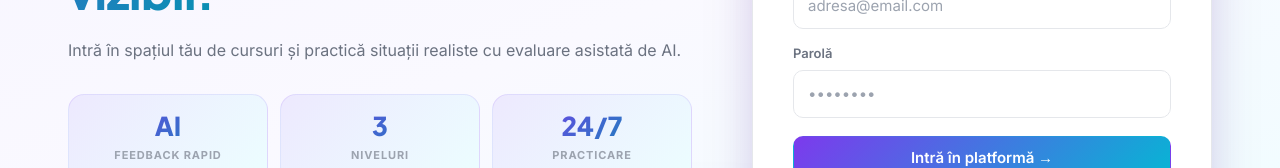
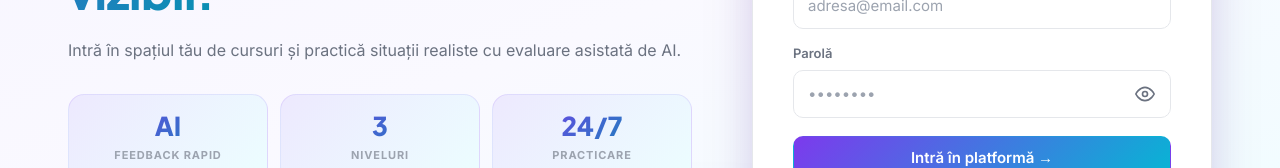
Before and after one commit to CatalinTornea/becomebetter-learning, a Next.js app in the folder apps/web/: page /auth/login in a window 1280 px wide. Shown: the part 418-586 px from the top of the page. Built offline with nearby package versions, Linux system fonts and the light colour scheme; no server answers.

Commit message:
Add eye toggle icon to show/hide password on login and signup forms

```diff
--- a/apps/web/src/app/auth/login/page.tsx
+++ b/apps/web/src/app/auth/login/page.tsx
@@ -12,6 +12,8 @@
   const [password, setPassword] = useState("");
   const [error, setError] = useState<string | null>(null);
   const [loading, setLoading] = useState(false);
+
+  const [showPassword, setShowPassword] = useState(false);
 
   async function handleSubmit(event: FormEvent<HTMLFormElement>) {
     event.preventDefault();
@@ -104,15 +106,49 @@
           </div>
           <div className="input-group">
             <label className="input-label" htmlFor="login-password">Parolă</label>
+            <div style={{ position: "relative", display: "flex", alignItems: "center" }}>
               <input
                 id="login-password"
                 placeholder="••••••••"
-              type="password"
+                type={showPassword ? "text" : "password"}
                 value={password}
                 onChange={(e) => setPassword(e.target.value)}
                 required
                 autoComplete="current-password"
+                style={{ paddingRight: "44px" }}
               />
+              <button
+                type="button"
+                onClick={() => setShowPassword(!showPassword)}
+                title={showPassword ? "Ascunde parola" : "Arată parola"}
+                style={{
+                  position: "absolute",
+                  right: "12px",
+                  background: "none",
+                  border: "none",
+                  padding: "4px",
+                  cursor: "pointer",
+                  display: "flex",
+                  alignItems: "center",
+                  justifyContent: "center",
+                  color: "var(--ink-muted)",
+                  minHeight: "auto",
+                  width: "auto"
+                }}
+              >
+                {showPassword ? (
+                  <svg width="20" height="20" viewBox="0 0 24 24" fill="none" stroke="currentColor" strokeWidth="2" strokeLinecap="round" strokeLinejoin="round">
+                    <path d="M17.94 17.94A10.07 10.07 0 0 1 12 20c-7 0-11-8-11-8a18.45 18.45 0 0 1 5.06-5.94M9.9 4.24A9.12 9.12 0 0 1 12 4c7 0 11 8 11 8a18.5 18.5 0 0 1-2.16 3.19m-6.72-1.07a3 3 0 1 1-4.24-4.24"></path>
+                    <line x1="1" y1="1" x2="23" y2="23"></line>
+                  </svg>
+                ) : (
+                  <svg width="20" height="20" viewBox="0 0 24 24" fill="none" stroke="currentColor" strokeWidth="2" strokeLinecap="round" strokeLinejoin="round">
+                    <path d="M1 12s4-8 11-8 11 8 11 8-4 8-11 8-11-8-11-8z"></path>
+                    <circle cx="12" cy="12" r="3"></circle>
+                  </svg>
+                )}
+              </button>
+            </div>
           </div>
           <button type="submit" disabled={loading} style={{ marginTop: 4, width: "100%", fontSize: 15, padding: "13px 20px" }}>
             {loading ? (
```
Also changed, not shown: apps/web/src/app/auth/signup/page.tsx (+72 -4 lines). Lines whose indentation alone changed are shown as unchanged.
